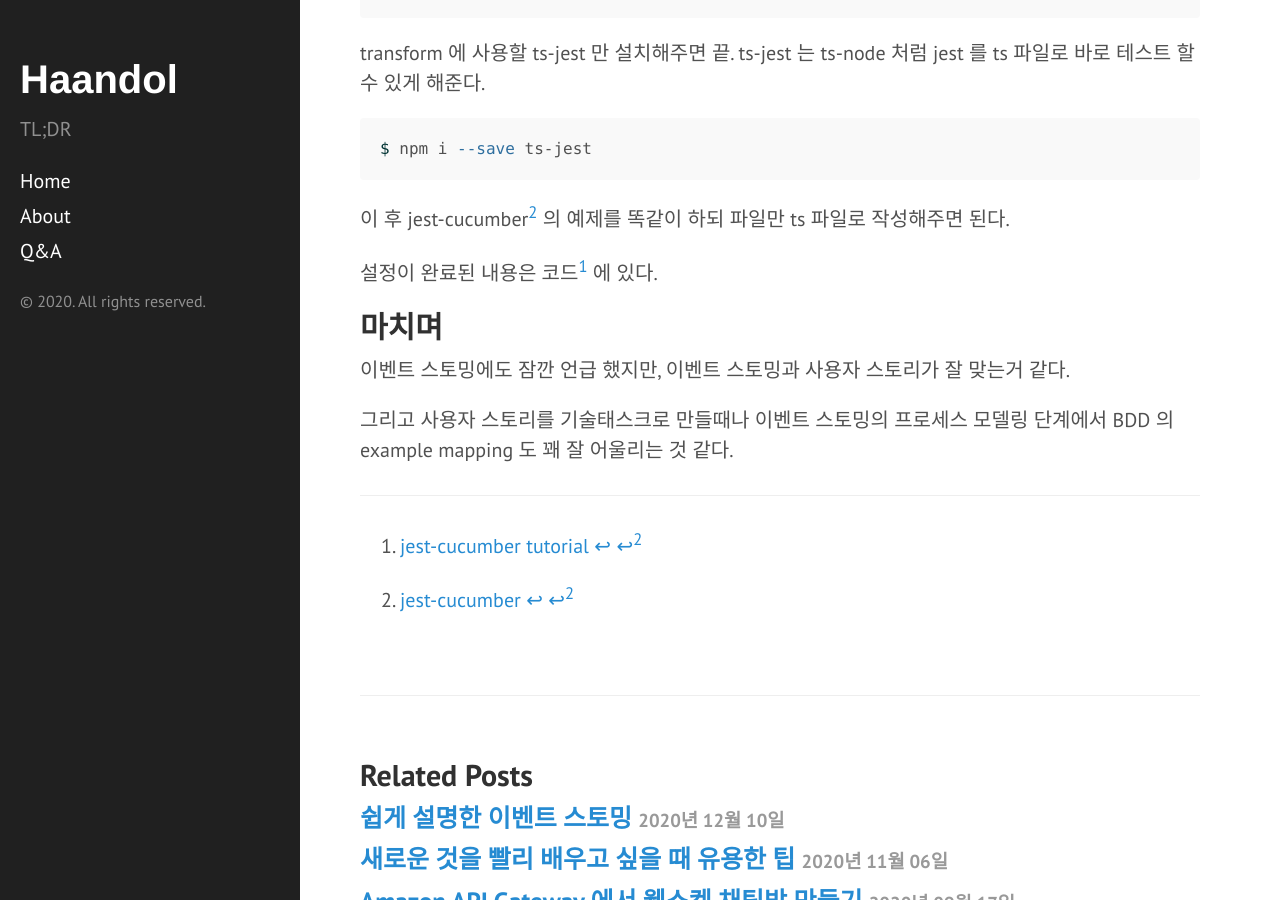
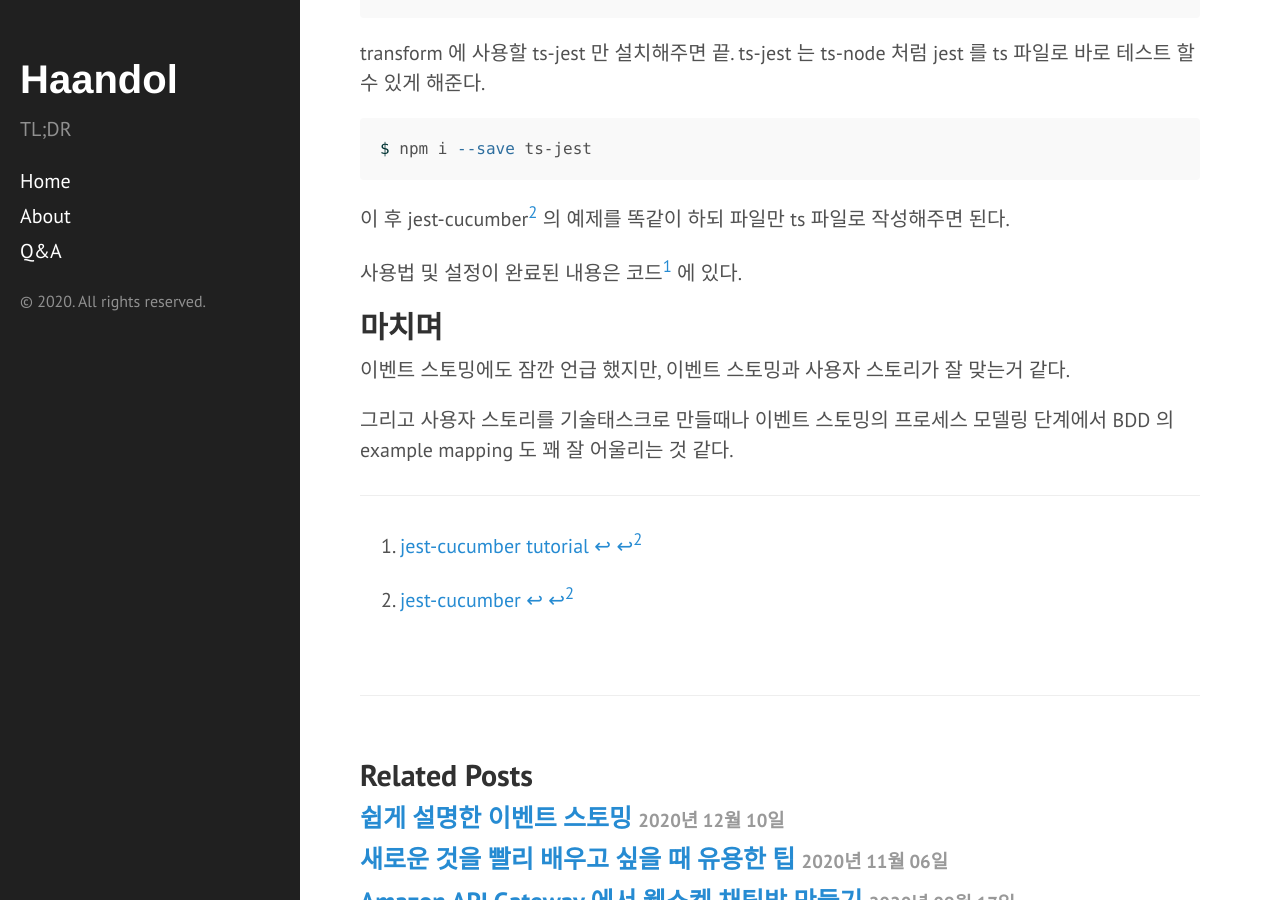
Before and after one commit to haandol/haandol.github.com, a Jekyll site: the page built from _posts/2020-12-21-jest-cucumber-typescript-bdd.md, in a window 1280 px wide and 900 px high, scrolled down 1702 px. Built offline with Jekyll 4.4.1, drawn with Linux system fonts in a browser that asks for light colours; comment, search, counter and statistics services are not loaded.

Commit message:
modify jest

```diff
--- a/_posts/2020-12-21-jest-cucumber-typescript-bdd.md
+++ b/_posts/2020-12-21-jest-cucumber-typescript-bdd.md
@@ -75,7 +75,7 @@ $ npm i --save ts-jest
 
 이 후 jest-cucumber[^2] 의 예제를 똑같이 하되 파일만 ts 파일로 작성해주면 된다.
 
-설정이 완료된 내용은 코드[^1] 에 있다.
+사용법 및 설정이 완료된 내용은 코드[^1] 에 있다.
 
 ## 마치며
 
```
